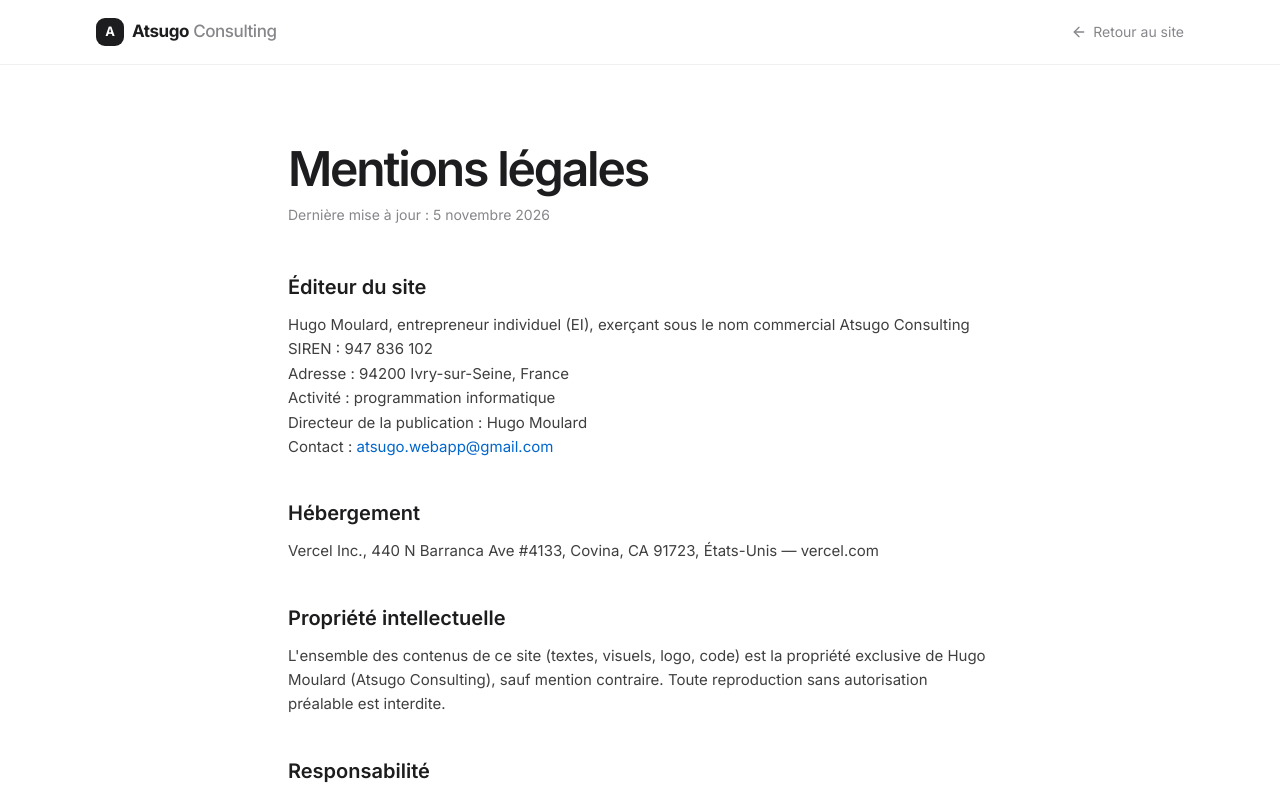
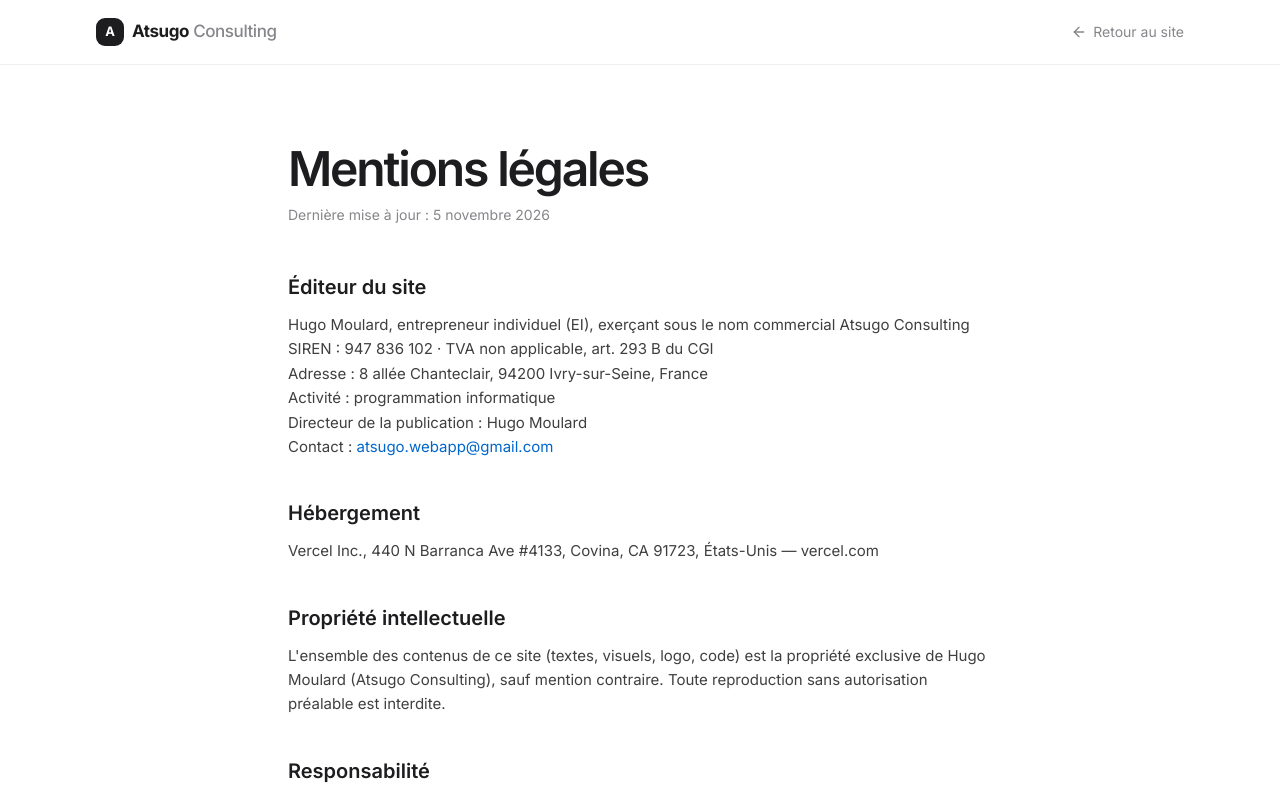
Before and after one commit to Atsug0/atsugo-consulting, a Next.js app: page /mentions-legales in a window 1280 px wide. Shown: the top 800 px of the page. Built offline with nearby package versions, Linux system fonts and the light colour scheme; no server answers.

Commit message:
Mentions légales : adresse complète et TVA non applicable (art. 293 B du CGI)
Co-Authored-By: Claude Opus 5.5 <noreply@anthropic.com>

```diff
--- a/app/confidentialite/page.tsx
+++ b/app/confidentialite/page.tsx
@@ -9,7 +9,7 @@ export default function Confidentialite() {
       <section>
         <h2>Responsable du traitement</h2>
         <p>
-          Hugo Moulard, entrepreneur individuel (Atsugo Consulting), SIREN 947 836 102, 94200 Ivry-sur-Seine —
+          Hugo Moulard, entrepreneur individuel (Atsugo Consulting), SIREN 947 836 102, 8 allée Chanteclair, 94200 Ivry-sur-Seine —
           atsugo.webapp@gmail.com
         </p>
       </section>
--- a/app/mentions-legales/page.tsx
+++ b/app/mentions-legales/page.tsx
@@ -11,8 +11,9 @@ export default function MentionsLegales() {
         <p>
           Hugo Moulard, entrepreneur individuel (EI), exerçant sous le nom commercial Atsugo Consulting
           <br />
-          SIREN : 947 836 102<br />
-          Adresse : 94200 Ivry-sur-Seine, France
+          SIREN : 947 836 102 · TVA non applicable, art. 293 B du CGI
+          <br />
+          Adresse : 8 allée Chanteclair, 94200 Ivry-sur-Seine, France
           <br />
           Activité : programmation informatique
           <br />
```
